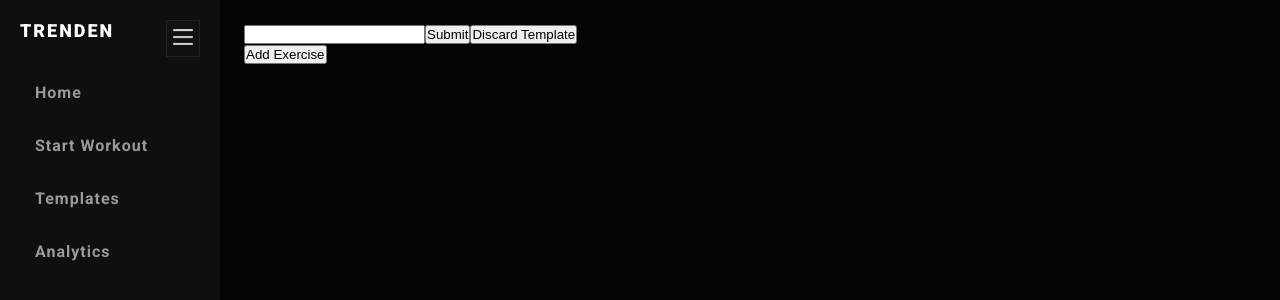
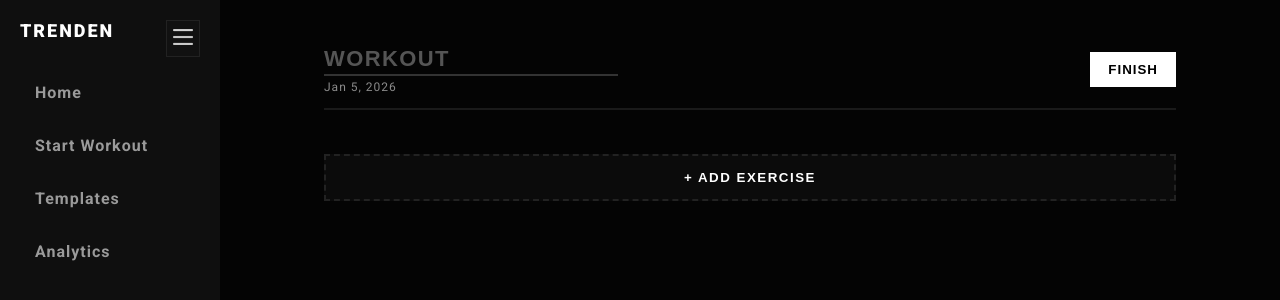
Before and after one commit to farron65/tren-den, a React (Vite) app in the folder frontend/: page /create-template in a window 1280 px wide. Shown: the top 300 px of the page. Built offline with nearby package versions, Linux system fonts and the light colour scheme; sample sign-in values are in the browser's storage.

Commit message:
Improve CreateWorkout whole layout and interactions

```diff
--- a/frontend/src/components/WorkoutForm.tsx
+++ b/frontend/src/components/WorkoutForm.tsx
@@ -1,10 +1,16 @@
 import { useEffect, useRef, useState } from "react";
 import { useNavigate } from "react-router-dom";
+
+import "./workoutform.css";
+
+import deleteButtonIcon from "../assets/delete.png";
+import checkIcon from "../assets/check.png";
 
 interface Set {
     id: string
     weight: number,
     reps: number,
+    completed?: boolean
 }
 
 interface Exercise {
@@ -31,10 +37,13 @@ export default function WorkoutForm({isTemplate}: WorkoutProps) {
         exercises: []
     });
 
+    const [workoutExercises, setWorkoutExercises] = useState<Exercise[]>([]);
+
+    const [confirmExerciseId, setConfirmExerciseId] = useState<string | null>(null);
+    const [confirmExerciseName, setConfirmExerciseName] = useState("");
+
     const navigate = useNavigate();
     const access_token = localStorage.getItem("access_token");
-
-    const [workoutExercises, setWorkoutExercises] = useState<Exercise[]>([]);
 
     const debounce = <T extends unknown[]> (
         callback: (...args: T) => void,
@@ -228,6 +237,24 @@ export default function WorkoutForm({isTemplate}: WorkoutProps) {
         return valid;
     }
 
+    function ToggleSetCompleted(exerciseId: string, setId: string) {
+        setWorkout({
+            ...workout,
+            exercises: workout.exercises.map(ex =>
+            ex.id === exerciseId
+                ? {
+                    ...ex,
+                    sets: ex.sets.map(s =>
+                    s.id === setId
+                        ? { ...s, completed: !s.completed }
+                        : s
+                    )
+                }
+                : ex
+            )
+        });
+    }
+
     function ChangeWorkoutValues(newWorkoutName: string) {
         const updatedWorkout = {...workout, workoutName: newWorkoutName}
         setWorkout(updatedWorkout);
@@ -277,55 +304,158 @@ export default function WorkoutForm({isTemplate}: WorkoutProps) {
         setWorkout({...workout, exercises: newExercise})
     }
 
-    const exercises = workout.exercises.map((exercise) => {
+    const exercises = workout.exercises.map((exercise) => (
+        <section key={exercise.id} className="exercise-block">
+            {/* Exercise header */}
+            <div className="exercise-header">
+                <input
+                    className="exercise-name"
+                    value={exercise.exercise_name}
+                    placeholder="Exercise name"
+                    onChange={(e) =>
+                    ChangeExerciseName(exercise.id, e.target.value)
+                    }
+                />
+
+                <button
+                    className="delete-btn"
+                    onClick={() => {
+                        setConfirmExerciseId(exercise.id);
+                        setConfirmExerciseName(exercise.exercise_name);
+                    }}
+                    >
+                    <img src={deleteButtonIcon} alt="delete exercise" />
+                </button>
+            </div>
+
+            {/* Sets */}
+            <div className="set-table">
+                <div className="set-row header">
+                    <span>SET</span>
+                    <span>PREVIOUS</span>
+                    <span>LBS</span>
+                    <span>REPS</span>
+                    <span></span>
+                </div>
+
+                {exercise.sets.map((set, index) => {
+                    const prevSet = index > 0 ? exercise.sets[index - 1] : null;
+
+                    const prevWeight = prevSet?.weight || "";
+                    const prevReps = prevSet?.reps || "";
+
                     return (
-            <div key={exercise.id}>
-                <input onChange={(e) => ChangeExerciseName(exercise.id, e.target.value)} type="text" value={exercise.exercise_name}></input>
-                <button onClick={() => DeleteExercise(exercise.id)}>X</button>
-                <div className="container-row">
-                    <label>Set</label>
-                    <label>Previous</label>
+                        <div key={set.id} className={`set-row ${set.completed ? "checked" : ""}`}>
+                            <span className="set-index">{index + 1}</span>
+
+                            <span className="previous">
+                                {!isTemplate &&
+                                showPreviousSet(exercise.exercise_name, index)}
+                            </span>
+
+                            <input
+                                type="number"
+                                value={set.weight || ""}
+                                placeholder={prevWeight ? String(prevWeight) : "—"}
+                                onChange={(e) =>
+                                ChangeSetValues(
+                                    exercise.id,
+                                    set.id,
+                                    "weight",
+                                    +e.target.value
+                                )}
+                            />
+
+                            <input
+                                type="number"
+                                value={set.reps || ""}
+                                placeholder={prevReps ? String(prevReps) : "—"}
+                                onChange={(e) =>
+                                ChangeSetValues(
+                                    exercise.id,
+                                    set.id,
+                                    "reps",
+                                    +e.target.value
+                                )}
+                            />
+
+                            <button
+                                className={`check-btn ${set.completed ? "checked" : ""}`}
+                                onClick={() => ToggleSetCompleted(exercise.id, set.id)}
+                                >
+                                <img src={checkIcon} alt="complete set" />
+                            </button>
                         </div>
-                {exercise.sets.map((set, index) => {
-                    const previousSet = index > 0 ? exercise.sets[index-1] : null;
-                    const previousWeight = previousSet ? previousSet.weight : 0;
-                    const previousReps = previousSet ? previousSet.reps : 0;
+                    );
+                })}
+            </div>
+
+            <button
+                className="add-set-btn"
+                onClick={() => AddNewSet(exercise.id)}
+                >
+                + ADD SET
+            </button>
+        </section>
+        ));
+
         return (
-                        <div key={set.id} className="container">
-                            <div className="container-row">
-                                {!isTemplate && showPreviousSet(exercise.exercise_name, index)}
+        <div className="workout-page">
+            {/* HEADER */}
+            <header className="workout-header">
+            <div className="workout-meta">
+                <input
+                className="workout-title-input"
+                value={workout.workoutName}
+                placeholder="WORKOUT"
+                onChange={(e) => ChangeWorkoutValues(e.target.value)}
+                />
+
+                <span className="workout-date">{getDate("view")}</span>
             </div>
-                            <div key={set.id} className="container">
-                                <label>lbs</label>
-                                <input onChange={(e) => ChangeSetValues(exercise.id, set.id, "weight", parseFloat(e.target.value))} type="number" value={set.weight === 0 && set.reps === 0 ? "" : set.weight} placeholder={`${previousWeight}`}/>
-                                <label>Reps</label>
-                                <input onChange={(e) => ChangeSetValues(exercise.id, set.id, "reps", parseInt(e.target.value))} type="number" value={set.reps === 0 ? "" : set.reps} placeholder={`${previousReps}`}/>
-                                <button onClick={() => DeleteSet(exercise.id, set.id)}>X</button>
+
+            <button className="finish-btn" onClick={handleSubmit}>
+                FINISH
+            </button>
+            </header>
+
+            {/* MAIN */}
+            <main className="exercise-list">
+            {exercises}
+
+            <button className="add-exercise-btn" onClick={AddExercise}>
+                + ADD EXERCISE
+            </button>
+            </main>
+
+            {confirmExerciseId && (
+                <div className="modal">
+                    <div className="overlay" onClick={() => setConfirmExerciseId(null)}>
+                    <div className="modal-box" onClick={e => e.stopPropagation()}>
+                        <h3>
+                            Remove Exercise
+                            <strong>{confirmExerciseName ? `: ${confirmExerciseName} ?` : ""}</strong>
+                        </h3>
+
+
+                        <div className="modal-actions">
+                        <button onClick={() => setConfirmExerciseId(null)}>
+                            Cancel
+                        </button>
+                        <button
+                            className="danger"
+                            onClick={() => {
+                            DeleteExercise(confirmExerciseId);
+                            setConfirmExerciseId(null);
+                            }}
+                        >
+                            Remove
+                        </button>
                         </div>
                     </div>
-                    )
-                })}
-                <button onClick={() => AddNewSet(exercise.id)}>Add Set</button>
                     </div>
-        )
-    })
-
-    return (
-        <>
-        <div>
-            <input onChange={(e) => ChangeWorkoutValues(e.target.value)} type="text" value={workout.workoutName}/>
-            <button onClick={(e) => handleSubmit(e)}>Submit</button>
-            {!isTemplate && <button onClick={() => navigate("/workouts")}>Cancel Workout</button>}
-            {isTemplate && <button onClick={() => navigate("/workouts")}>Discard Template</button>}
-            <div>
-                {!isTemplate && getDate("view")}
                 </div>
-            <ol>
-                {exercises}
-            </ol>
-            <button onClick={AddExercise}>Add Exercise</button>
+            )}
         </div>
-        </>
-    )
-
+    );
 }
--- /dev/null
+++ b/frontend/src/components/workoutform.css
@@ -0,0 +1,346 @@
+/* ===== Page ===== */
+.workout-page {
+    max-width: 900px;
+    margin: 0 auto;
+    padding: 20px 24px 40px;
+    color: #eaeaea;
+}
+
+/* ===== Header ===== */
+.workout-header {
+    display: flex;
+    justify-content: space-between;
+    align-items: center;
+    border-bottom: 2px solid #1a1a1a;
+    padding-bottom: 14px;
+    margin-bottom: 24px;
+}
+
+.workout-meta {
+    display: flex;
+    flex-direction: column;
+    gap: 4px;
+}
+
+/* ===== Workout Title ===== */
+.workout-title-input {
+    background: transparent;
+    border: none;
+    border-bottom: 2px solid #333;
+    color: #ffffff;
+    font-size: 22px;
+    font-weight: 900;
+    letter-spacing: 1.4px;
+    padding: 2px 0;
+}
+
+.workout-title-input::placeholder {
+    color: #555;
+}
+
+.workout-title-input:focus {
+    outline: none;
+    border-bottom-color: #b00000;
+}
+
+/* Remove the default input button*/
+input::-webkit-outer-spin-button,
+input::-webkit-inner-spin-button {
+  -webkit-appearance: none;
+  margin: 0;
+}
+
+/* ===== Meta ===== */
+.workout-date {
+    font-size: 12px;
+    color: #8a8a8a;
+    letter-spacing: 1px;
+}
+
+/* ===== Main ===== */
+.exercise-list {
+    display: flex;
+    flex-direction: column;
+    gap: 32px;
+}
+
+/* ===== Exercise Block ===== */
+.exercise-block {
+    border: 1px solid #151515;
+    background: #0b0b0b;
+    padding: 18px;
+}
+
+/* ===== Exercise Header ===== */
+.exercise-header {
+    display: flex;
+    align-items: center;
+    gap: 12px;
+    margin-bottom: 14px;
+}
+
+.exercise-name {
+    flex: 1;
+    background: transparent;
+    border: none;
+    border-bottom: 2px solid #333;
+    color: #ffffff;
+    font-size: 18px;
+    font-weight: 700;
+}
+
+.exercise-name::placeholder {
+    color: #555;
+}
+
+.exercise-name:focus {
+    outline: none;
+    border-bottom-color: #b00000;
+}
+
+/* ===== Delete Button (icon) ===== */
+.delete-btn {
+    position: static; /* critical: prevents corner drifting */
+    display: flex;
+    align-items: center;
+    justify-content: center;
+    background: none;
+    border: none;
+    padding: 2px;
+    cursor: pointer;
+}
+
+.delete-btn img {
+    width: 16px;
+    height: 16px;
+    opacity: 0.85;
+    transition: opacity 0.15s ease, transform 0.05s ease;
+}
+
+.delete-btn:hover img {
+    opacity: 1;
+}
+
+.delete-btn:active img {
+    transform: scale(0.9);
+}
+
+/* ===== Set Table ===== */
+.set-table {
+    display: flex;
+    flex-direction: column;
+    gap: 6px;
+}
+
+/* BALANCED, CENTERED COLUMNS */
+.set-row {
+  display: grid;
+  grid-template-columns:
+    48px   /* SET */
+    1fr    /* PREVIOUS */
+    104px  /* LBS (wider) */
+    104px  /* REPS (wider) */
+    40px;  /* CHECK */
+  align-items: center;
+  gap: 14px;
+}
+
+/* Center PREVIOUS, LBS, REPS columns */
+.set-row > span:nth-child(3),
+.set-row > span:nth-child(4),
+.set-row > input {
+  text-align: center;
+  justify-self: center;
+}
+
+
+.set-row.header {
+    font-size: 11px;
+    color: #888;
+    letter-spacing: 1px;
+    margin-bottom: 4px;
+}
+
+/* Center PREVIOUS column (grid-level, not text-level) */
+.set-row > span:nth-child(2) {
+  justify-self: center;
+  text-align: center;
+}
+
+/* Center PREVIOUS column content */
+.set-row .previous {
+  display: flex;
+  justify-content: center;
+  align-items: center;
+  text-align: center;
+}
+
+/* ===== Cells ===== */
+.set-index {
+    background: #111;
+    text-align: center;
+    padding: 6px 0;
+    font-weight: 700;
+}
+
+.previous {
+  font-size: 13px;
+  color: #777;
+  white-space: nowrap;
+}
+
+.previous label {
+  display: block;
+  width: 80%;
+  margin: 0 auto;
+  text-align: center;
+}
+
+
+/* ===== Inputs ===== */
+.set-row input {
+    background: #111;
+    border: 1px solid #222;
+    color: #ffffff;
+    width: 100%;
+    padding: 6px 4px;
+    text-align: center;
+    font-weight: 700;
+}
+
+.set-row input:focus {
+    outline: none;
+    border-color: #b00000;
+}
+
+.set-row input::placeholder {
+    color: #666;
+    font-weight: 600;
+}
+
+/* ===== Add Set ===== */
+.add-set-btn {
+    margin-top: 10px;
+    width: 100%;
+    background: #111;
+    border: 1px solid #222;
+    color: #bbbbbb;
+    padding: 10px;
+    font-weight: 700;
+    letter-spacing: 1px;
+    cursor: pointer;
+}
+
+.add-set-btn:hover {
+    border-color: #b00000;
+    color: #ffffff;
+}
+
+/* ===== Check Button ===== */
+.check-btn {
+    background: none;
+    border: none;
+    cursor: pointer;
+    padding: 2px;
+    display: flex;
+    align-items: center;
+    justify-content: center;
+}
+
+.check-btn img {
+    width: 16px;
+    height: 16px;
+    opacity: 0.55;
+    filter: invert(1); /* black → white */
+    transition: opacity 0.15s ease, transform 0.05s ease;
+}
+
+.check-btn:hover img {
+    opacity: 0.85;
+}
+
+.check-btn:active img {
+    transform: scale(0.92);
+}
+
+/* ===== Completed Set ===== */
+.set-row {
+  transition: background-color 0.25s ease;
+}
+
+.set-row input,
+.set-row .set-index,
+.set-row .previous {
+  transition:
+    background-color 0.25s ease,
+    border-color 0.25s ease,
+    color 0.25s ease;
+}
+
+.set-row.checked {
+  background: linear-gradient(
+    to right,
+    rgba(44, 136, 99, 0.14),   /* #2c8863 */
+    rgba(44, 136, 99, 0.05)
+  );
+}
+
+.set-row.checked input {
+  background: #0b1411;         /* dark, neutral */
+  border-color: #2c8863;
+  color: #dff3ea;
+}
+
+.set-row.checked .set-index {
+  background: #0f1d18;
+  color: #ffffff;
+}
+
+.set-row.checked .previous {
+  color: #b7e0cf;
+}
+
+
+/* ===== Add Exercise ===== */
+.add-exercise-btn {
+    margin-top: 20px;
+    width: 100%;
+    background: #0b0b0b;
+    border: 2px dashed #222;
+    color: #ffffff;
+    padding: 14px;
+    font-weight: 900;
+    letter-spacing: 1.5px;
+    cursor: pointer;
+}
+
+.add-exercise-btn:hover {
+    border-color: #b00000;
+}
+
+/* ===== Finish Button ===== */
+.finish-btn {
+  background-color: #ffffff;
+  border: none;
+  color: #000;
+  font-weight: 900;
+  letter-spacing: 1px;
+  padding: 10px 18px;
+  cursor: pointer;
+
+  transition:
+    background-color 0.35s ease-in-out,
+    color 0.35s ease-in-out,
+    filter 0.18s ease,
+    transform 0.05s ease;
+}
+
+.finish-btn:hover {
+  background-color: #2c8863;
+  color: #fff;
+}
+
+.finish-btn:active {
+  transform: scale(0.97);
+  filter: brightness(0.92);
+}
```
Also changed, not shown: frontend/src/assets/check.png (added), frontend/src/assets/delete.png (added). Lines whose indentation alone changed are shown as unchanged.
